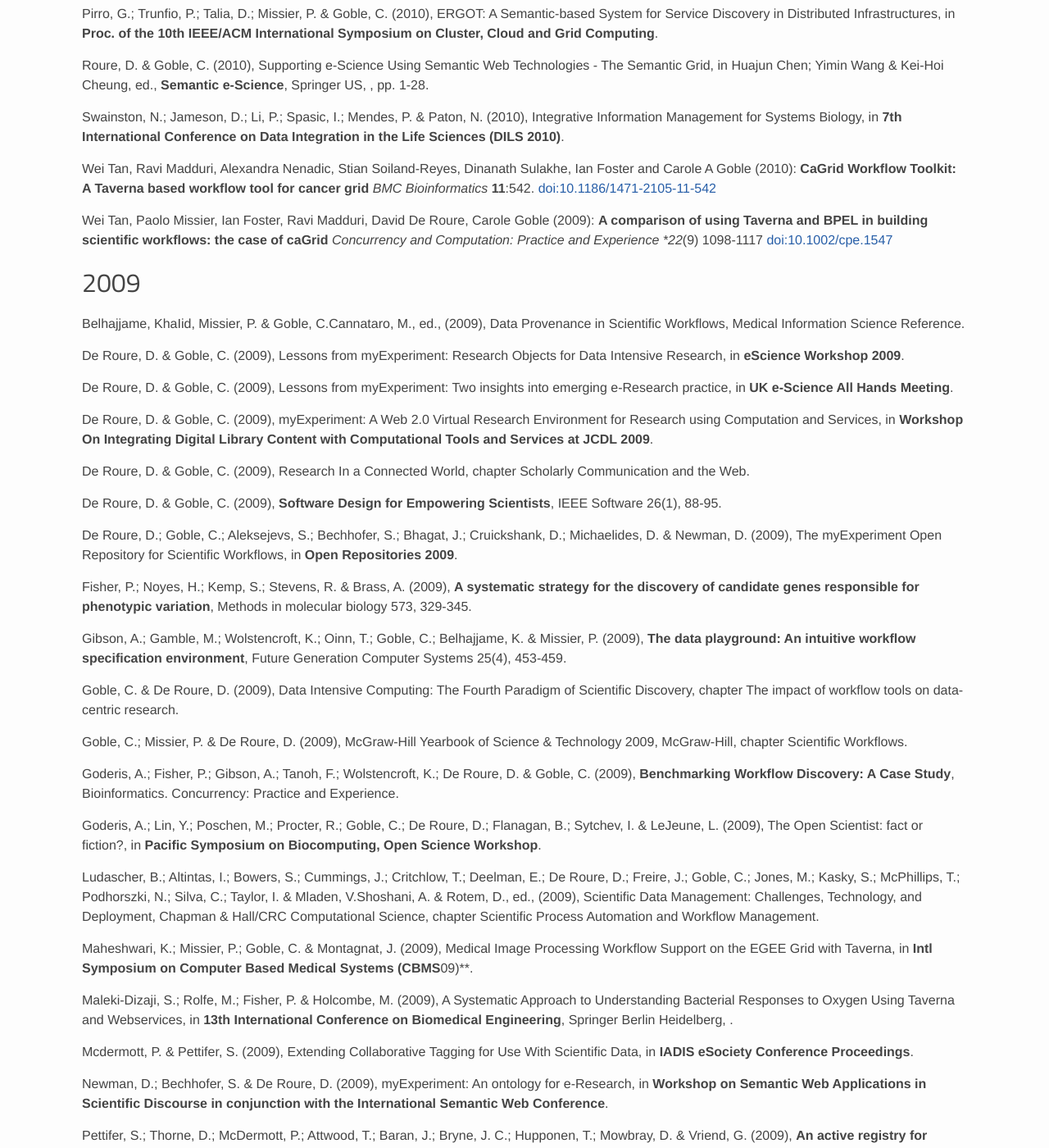
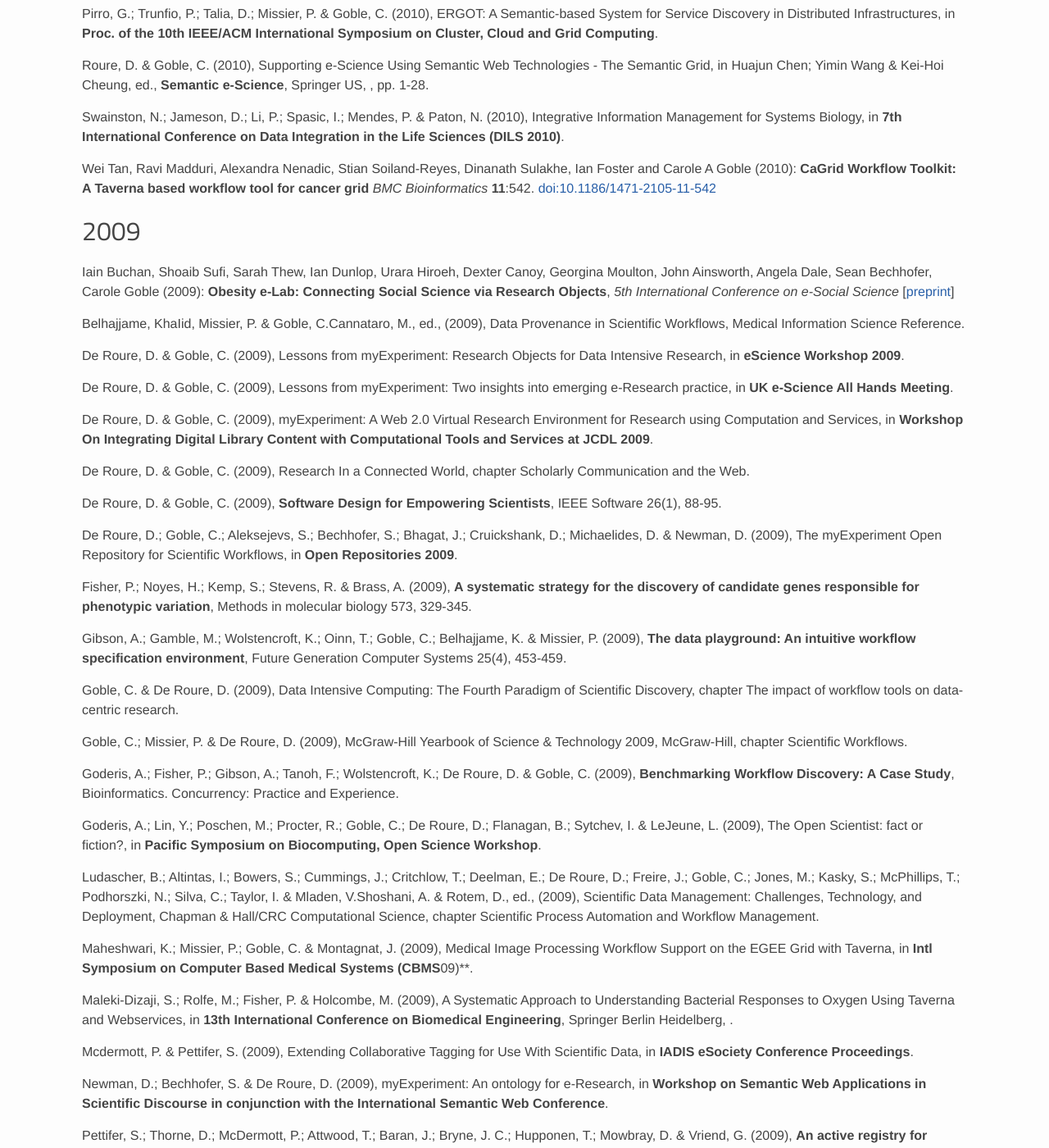
Before and after one commit to eScienceLab/eScienceLab.github.io, a Jekyll site: the page built from publications/archive.md, in a window 1280 px wide and 1400 px high, scrolled down 4161 px. Shown: the whole window at 82% size. Built offline with Jekyll 4.4.1, drawn with Linux system fonts in a browser that asks for light colours; comment, search, counter and statistics services are not loaded; some of the changed text lies outside the part shown.

Commit message:
Update archive.md

```diff
--- a/publications/archive.md
+++ b/publications/archive.md
@@ -208,17 +208,10 @@
 [doi:10.1186/1471-2105-11-542](http://dx.doi.org/10.1186/1471-2105-11-542)
 
 
-
-Wei Tan, Paolo Missier, Ian Foster,  Ravi Madduri, David De Roure, Carole Goble (2009):
-**A comparison of using Taverna and BPEL in building scientific workflows: the case of caGrid**
-_Concurrency and Computation: Practice and Experience_ **22*(9) 1098-1117
-[doi:10.1002/cpe.1547](http://dx.doi.org/10.1002/cpe.1547)
+## 2009
 
 
-
-
-## 2009
-
+Iain Buchan, Shoaib Sufi, Sarah Thew, Ian Dunlop, Urara Hiroeh, Dexter Canoy, Georgina Moulton, John Ainsworth, Angela Dale, Sean Bechhofer, Carole Goble (2009): **Obesity e-Lab: Connecting Social Science via Research Objects**, _5th International Conference on e-Social Science_ [[preprint](https://www.research.manchester.ac.uk/portal/en/publications/obesity-elab(4030a506-ba67-495c-981d-5f8f877404b8).html)]
 
 Belhajjame, KhaIid, Missier, P. & Goble, C.Cannataro, M., ed.,  (2009), Data Provenance in Scientific Workflows, Medical Information Science Reference.
 
```
Also changed, not shown: other parts of publications/archive.md (+6 -0 lines).
